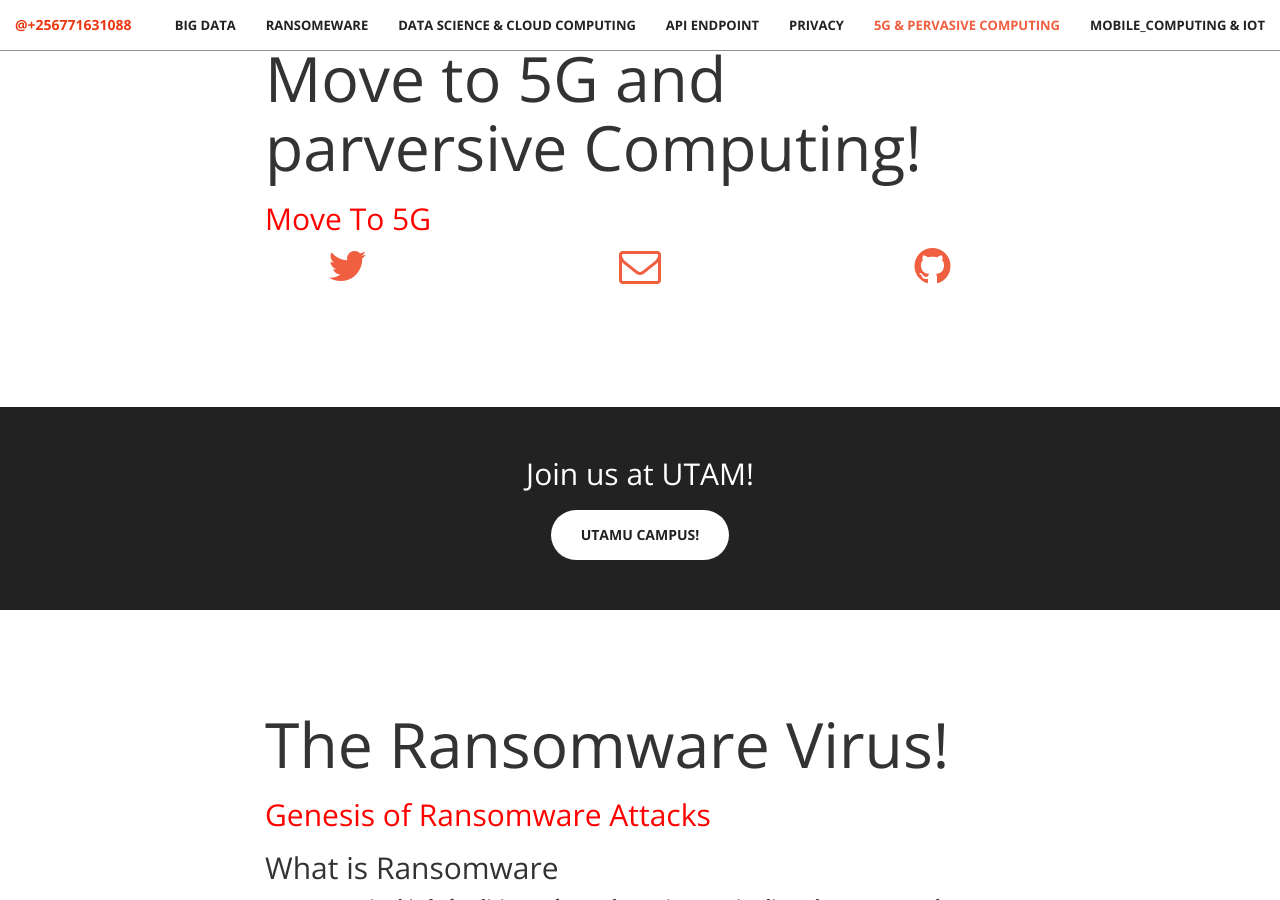
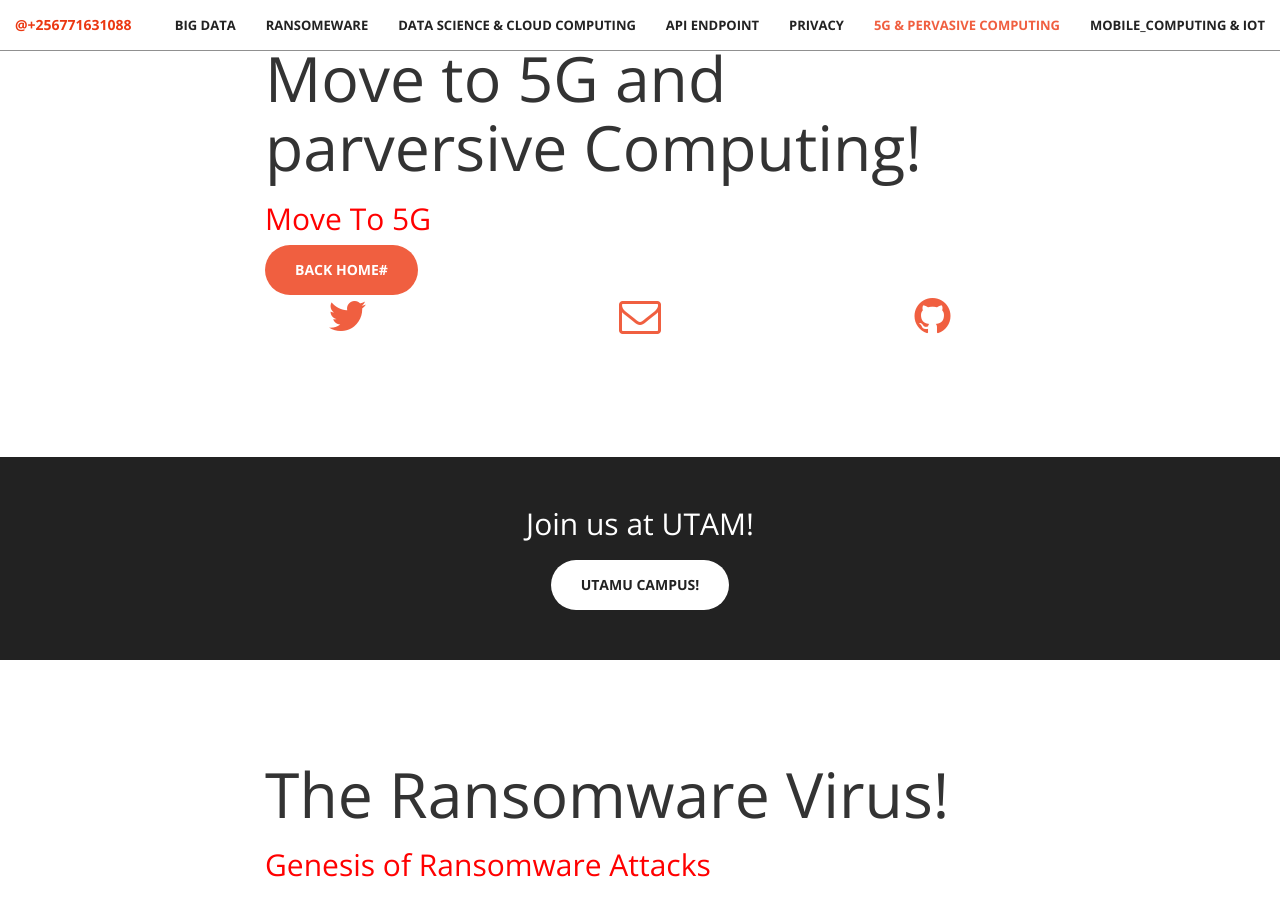
Before and after one commit to deromatic/deromatic.github.io, a Jekyll site: the page built from index.html, in a window 1280 px wide and 900 px high, scrolled down 6509 px. Built offline with Jekyll 4.4.1, drawn with Linux system fonts in a browser that asks for light colours.

Commit message:
Update 5G.html

```diff
--- a/_includes/5G.html
+++ b/_includes/5G.html
@@ -8,6 +8,9 @@
 
 
 
+
+
+                   </h4><a href="#header" class="btn btn-primary btn-xl page-scroll">Back Home#</a></h4>
             </div>
         <div class="col-lg-2 col-lg-offset-2 text-center">
             <a href="https://twitter.com/{{ site.twitter_username }}">
```
